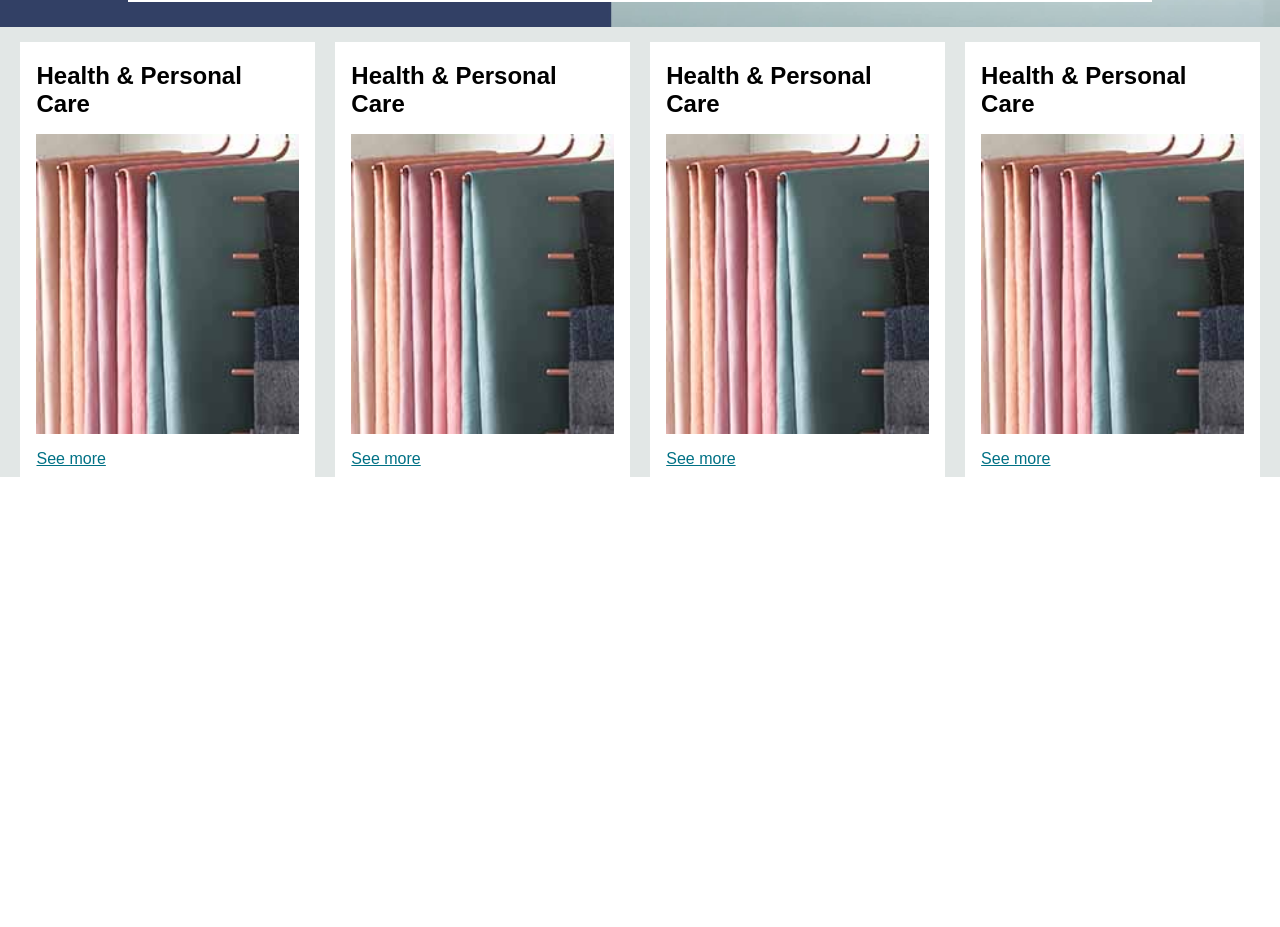
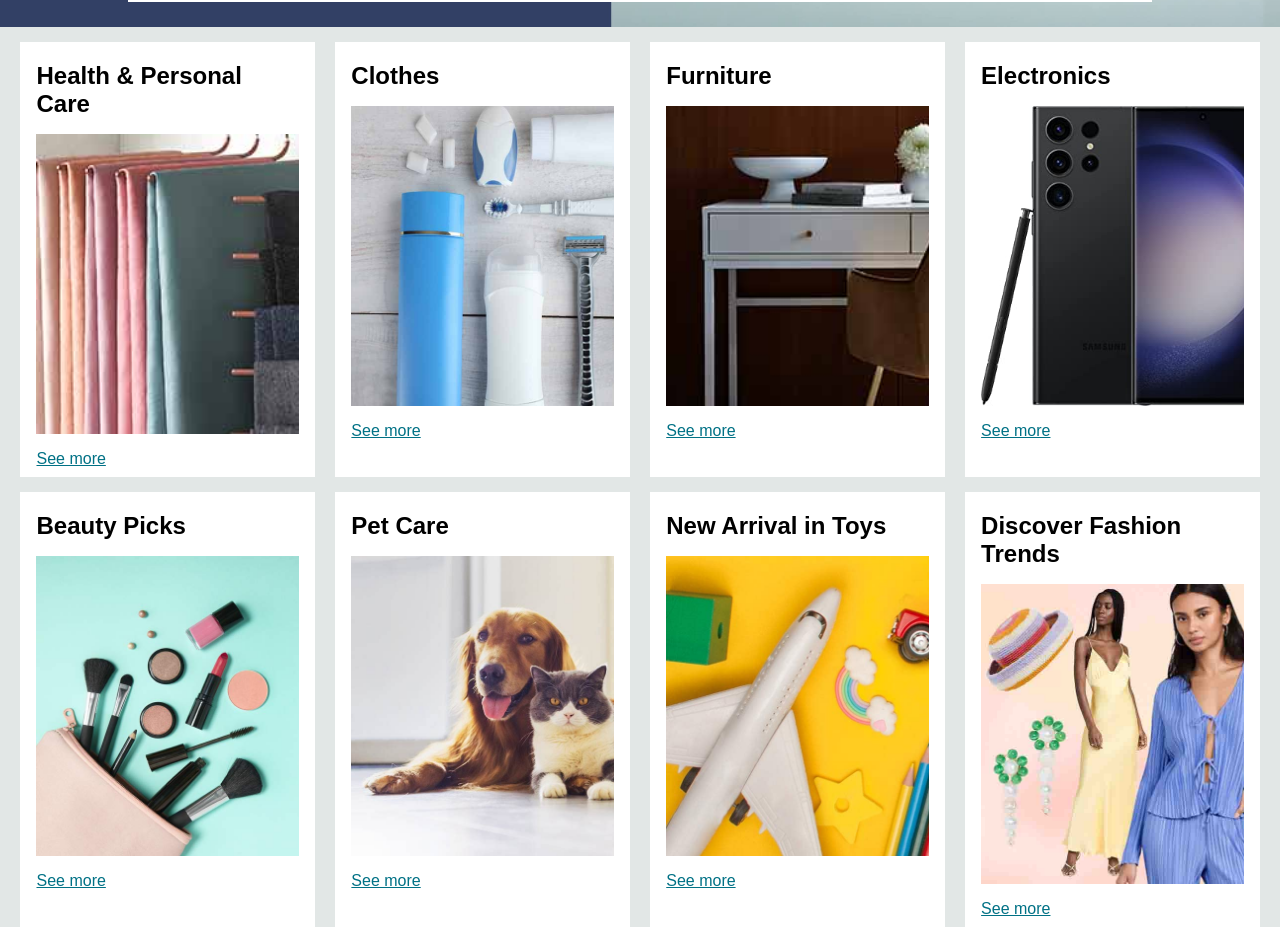
Before and after one commit to priyanshibhargava2005/Amazon-Clone, a plain HTML site: page index.html in a window 1280 px wide. Shown: the part 453-1380 px from the top of the page. Before the commit the page ends 930 px from the top, so only its background shows below. Drawn offline with Linux system fonts and the light colour scheme.

Commit message:
Added all the images of content

```diff
--- a/index.html
+++ b/index.html
@@ -91,23 +91,51 @@
         </div>
         <div class="box2 box">
             <div class="box-content">
-            <h2>Health & Personal Care</h2>
-            <div class="box-img" style="background-image: url('box1_image.jpg');"></div>
+            <h2>Clothes</h2>
+            <div class="box-img" style="background-image: url('box2_image.jpg');"></div>
             <p>See more</p>
             </div>
         </div>
         <div class="box3 box">
             <div class="box-content">
-            <h2>Health & Personal Care</h2>
-            <div class="box-img" style="background-image: url('box1_image.jpg');"></div>
+            <h2>Furniture</h2>
+            <div class="box-img" style="background-image: url('box3_image.jpg');"></div>
             <p>See more</p>
             </div>
         </div>
         <div class="box4 box">
             <div class="box-content">
-            <h2>Health & Personal Care</h2>
-            <div class="box-img" style="background-image: url('box1_image.jpg');"></div>
+            <h2>Electronics</h2>
+            <div class="box-img" style="background-image: url('box4_image.jpg');"></div>
             <p>See more</p>
+            </div>
+        </div>
+        <div class="box1 box">
+            <div class="box-content">
+                <h2>Beauty Picks</h2>
+                <div class="box-img" style="background-image: url('box5_image.jpg');"></div>
+                <p>See more</p>
+            </div>
+        </div>
+        <div class="box2 box">
+            <div class="box-content">
+                <h2>Pet Care</h2>
+                <div class="box-img" style="background-image: url('box6_image.jpg');"></div>
+                <p>See more</p>
+            </div>
+        </div>
+        <div class="box3 box">
+            <div class="box-content">
+                <h2>New Arrival in Toys</h2>
+                <div class="box-img" style="background-image: url('box7_image.jpg');"></div>
+                <p>See more</p>
+            </div>
+        </div>
+        <div class="box4 box">
+            <div class="box-content">
+                <h2>Discover Fashion Trends</h2>
+                <div class="box-img" style="background-image: url('box8_image.jpg');"></div>
+                <p>See more</p>
             </div>
         </div>
     </div>
--- a/style.css
+++ b/style.css
@@ -175,6 +175,7 @@ span{
 
 .shop-section{
     display: flex;
+    flex-wrap: wrap;
     justify-content: space-evenly;
     background-color: #e2e7e6;
 }
```
